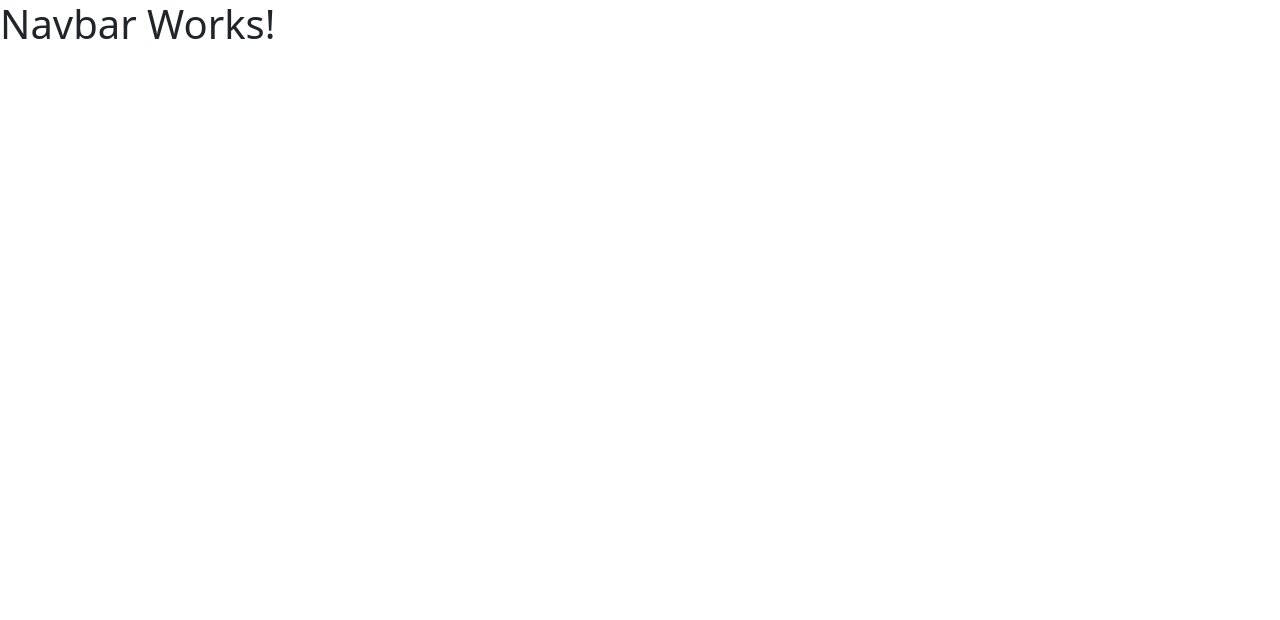
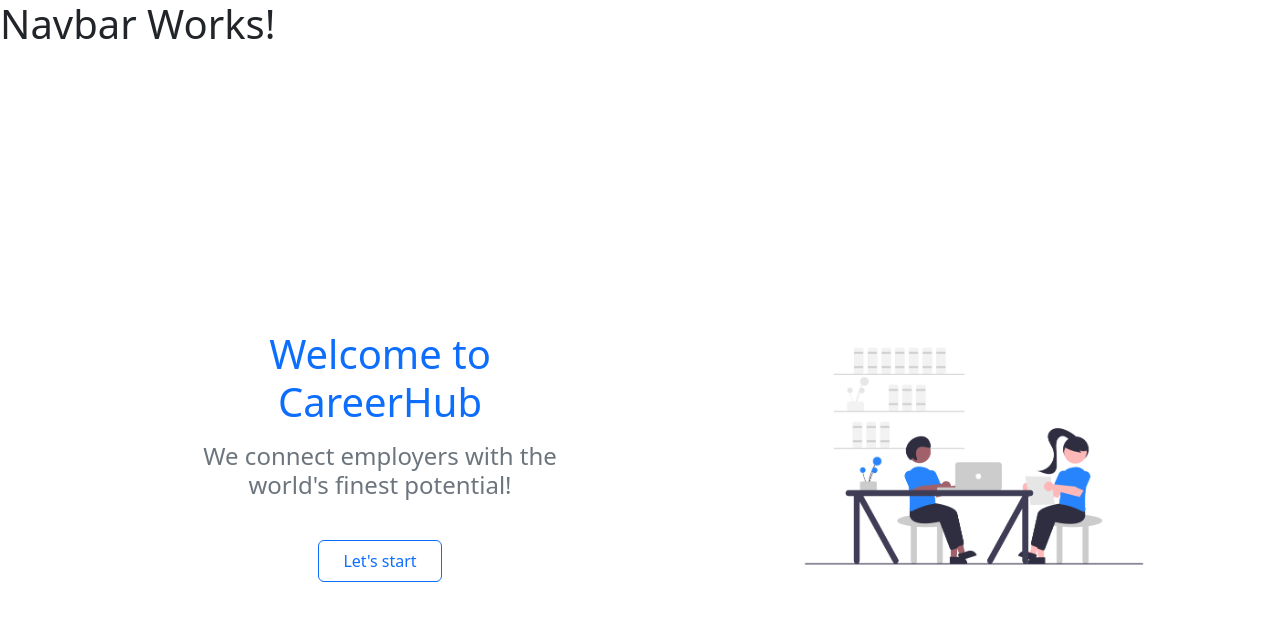
Before and after one commit to yousef8/CareerHub-FrontEnd, a Vue app: page / in a window 1280 px wide. Shown: the top 620 px of the page. Built offline with nearby package versions, Linux system fonts and the light colour scheme.

Commit message:
Add landing page

```diff
--- a/src/views/HomeView.vue
+++ b/src/views/HomeView.vue
@@ -1,9 +1,24 @@
-<script setup lang="ts">
-
-</script>
-
 <template>
-  <main>
-
+  <main class="container h-100 d-flex align-items-center">
+    <div class="row align-items-center gap-5">
+      <section class="col text-center title-section">
+        <h1 class="text-primary">Welcome to CareerHub</h1>
+        <h4 class="text-secondary my-3">We connect employers with the world's finest potential!</h4>
+        <button class="btn btn-outline-primary mt-4 py-2 px-4" @click="$router.push('/register')">Let's start</button>
+      </section>
+      <section class="col d-flex justify-content-center">
+        <img class="img-fluid" src="@/assets/images/landing.png" alt="working">
+      </section>
+    </div>
   </main>
 </template>
+
+<style scoped>
+.title-section {
+  padding: 0 100px;
+}
+
+img {
+  min-width: 35vw;
+}
+</style>
```
Also changed, not shown: src/assets/images/landing.png (added).
